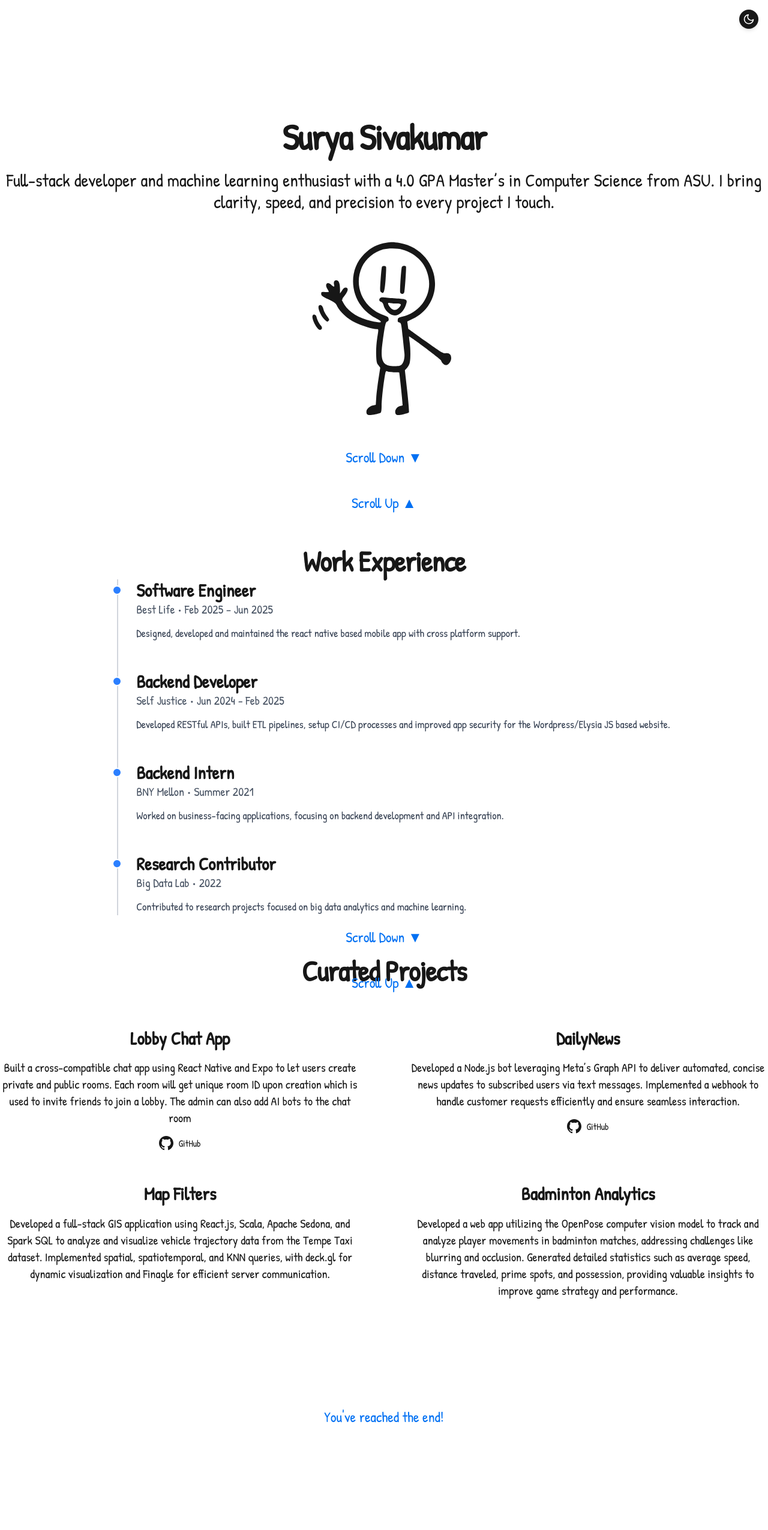
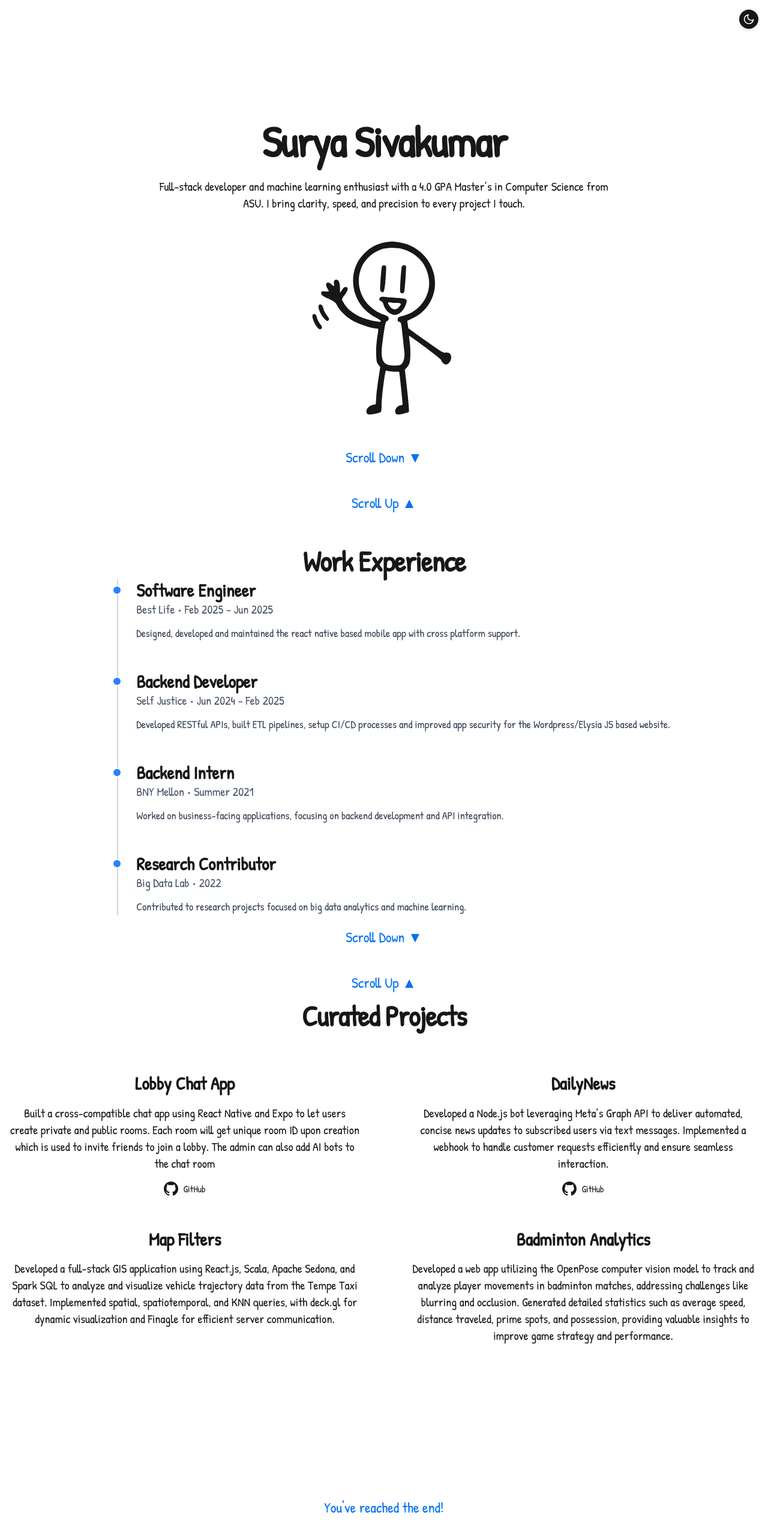
Before and after one commit to surya-441/surya-441.github.io, a Next.js app: page / in a window 1280 px wide. Shown: the whole page at 60% size. Before the commit the page ends 2443 px from the top, so only its background shows below. Built offline with nearby package versions, Linux system fonts and the light colour scheme.

Commit message:
Refactor section styling for responsiveness, adjust text and project grid layouts, and apply scroll snapping only on larger screens.

```diff
--- a/src/app/globals.css
+++ b/src/app/globals.css
@@ -13,7 +13,13 @@ html.dark {
 html,
 body {
     scroll-behavior: smooth;
-    scroll-snap-type: y mandatory;
+}
+
+@media (min-width: 768px) {
+    html,
+    body {
+        scroll-snap-type: y mandatory;
+    }
 }
 
 body {
--- a/src/components/Intro.tsx
+++ b/src/components/Intro.tsx
@@ -9,18 +9,18 @@ const Intro = () => {
         <section
             style={{
                 minHeight: "100vh",
-                maxHeight: "100vh",
                 display: "flex",
                 flexDirection: "column",
                 justifyContent: "center",
                 alignItems: "center",
                 position: "relative",
+                padding: "2rem 1rem",
             }}
         >
-            <h2 className="text-center font-extrabold leading-tight tracking-tight sm:text-6xl">
+            <h2 className="text-center font-extrabold leading-tight tracking-tight text-6xl md:text-7xl">
                 Surya Sivakumar
             </h2>
-            <p className="mt-4 text-base text-center text-foreground sm:text-3xl">
+            <p className="mt-4 text-base text-center text-foreground text-xl max-w-3xl">
                 Full-stack developer and machine learning enthusiast with a 4.0
                 GPA Master’s in Computer Science from ASU. I bring clarity,
                 speed, and precision to every project I touch.
--- a/src/components/Projects.tsx
+++ b/src/components/Projects.tsx
@@ -6,19 +6,19 @@ const Projects = () => {
         <section
             style={{
                 minHeight: "100vh",
-                maxHeight: "100vh",
                 display: "flex",
                 flexDirection: "column",
                 justifyContent: "center",
                 alignItems: "center",
                 position: "relative",
+                padding: "2rem 1rem",
             }}
         >
             <ScrollIndicator direction="up"/>
             <div className="mt-8 text-4xl text-center font-extrabold leading-tight tracking-tight text-foreground sm:text-5xl">
                 Curated Projects
             </div>
-            <div className="grid grid-cols-2 mt-12 text-center sm:mt-16 gap-x-20 gap-y-12 sm:grid-rows-2 lg:grid-rows-3">
+            <div className="grid grid-cols-1 mt-12 text-center sm:mt-16 gap-x-20 gap-y-12 sm:grid-cols-2 lg:grid-rows-3">
                 {projects.map((project) => {
                     return (
                         <div className="space-y-4" key={project.title}>
--- a/src/components/WorkExperience.tsx
+++ b/src/components/WorkExperience.tsx
@@ -6,12 +6,12 @@ const WorkExperience = () => {
         <section
             style={{
                 minHeight: "100vh",
-                maxHeight: "100vh",
                 display: "flex",
                 flexDirection: "column",
                 justifyContent: "center",
                 alignItems: "center",
                 position: "relative",
+                padding: "2rem 1rem",
             }}
         >
             <ScrollIndicator direction="up" />
```
